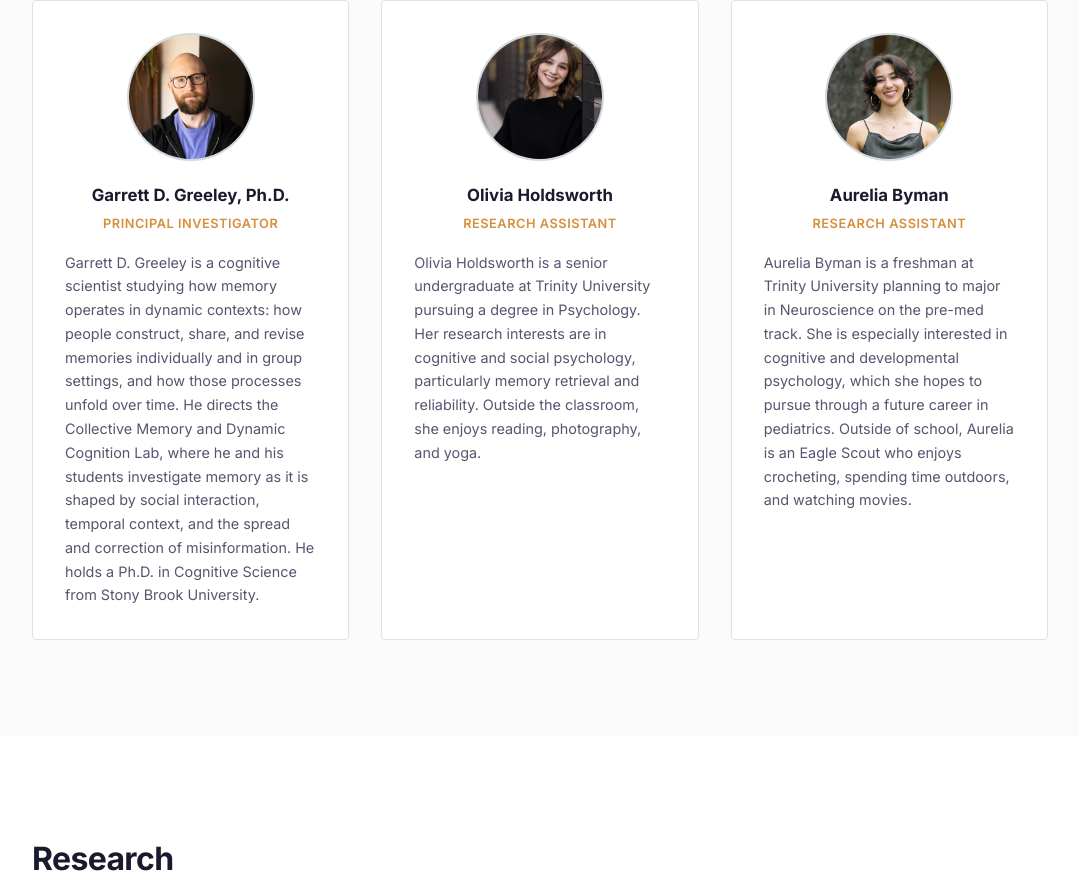
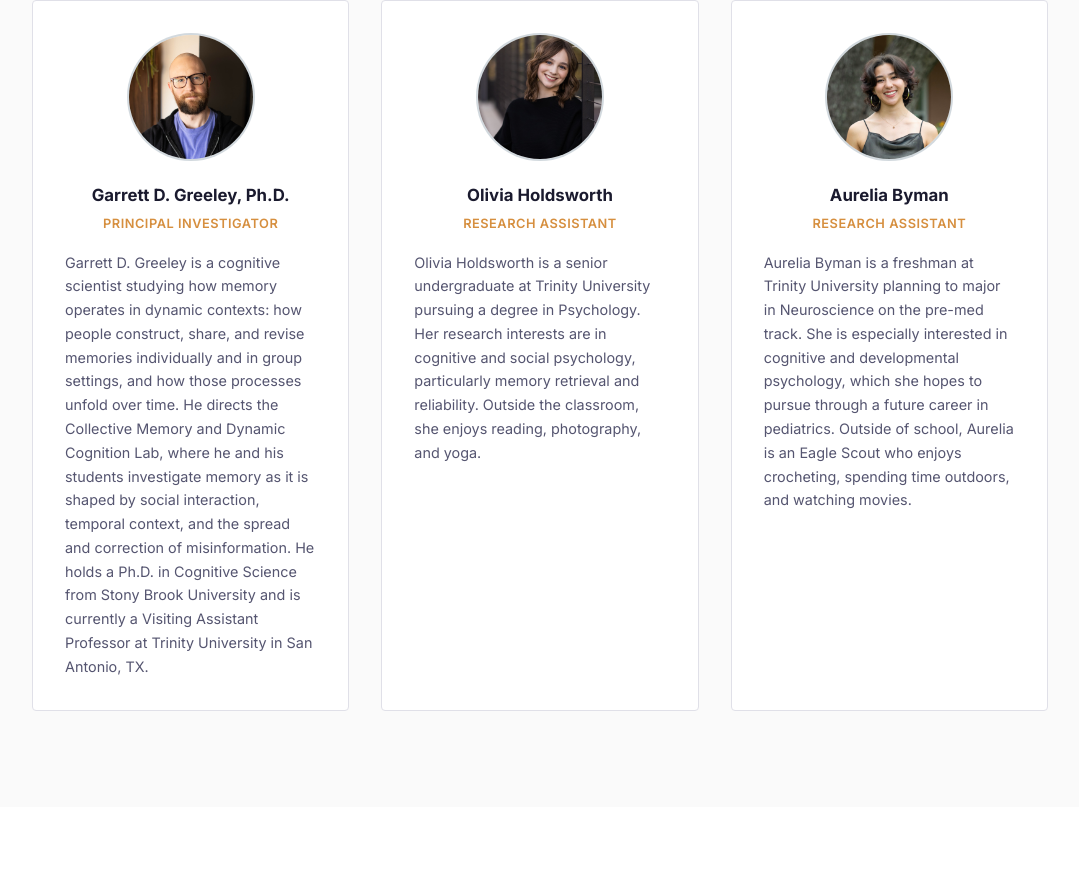
Before and after one commit to ggreeley/cmdc-lab, a plain HTML site: page index.html in a window 1280 px wide. Shown: the part 1537-2429 px from the top of the page, without its empty margins (100-1179 px from the left). Drawn offline with Linux system fonts and the light colour scheme.

Commit message:
Fill in Garrett's current position
Replaces the placeholder with Visiting Assistant Professor at Trinity
University, San Antonio, TX.

Co-Authored-By: Claude Sonnet 5 <noreply@anthropic.com>
Claude-Session: https://claude.ai/code/session_01GGJhnKUr9VJMsvKU29THDB

```diff
--- a/index.html
+++ b/index.html
@@ -71,7 +71,7 @@
                     </div>
                     <h3 class="person-name">Garrett D. Greeley, Ph.D.</h3>
                     <p class="person-role">Principal Investigator</p>
-                    <p class="person-bio">Garrett D. Greeley is a cognitive scientist studying how memory operates in dynamic contexts: how people construct, share, and revise memories individually and in group settings, and how those processes unfold over time. He directs the Collective Memory and Dynamic Cognition Lab, where he and his students investigate memory as it is shaped by social interaction, temporal context, and the spread and correction of misinformation. He holds a Ph.D. in Cognitive Science from Stony Brook University.</p>
+                    <p class="person-bio">Garrett D. Greeley is a cognitive scientist studying how memory operates in dynamic contexts: how people construct, share, and revise memories individually and in group settings, and how those processes unfold over time. He directs the Collective Memory and Dynamic Cognition Lab, where he and his students investigate memory as it is shaped by social interaction, temporal context, and the spread and correction of misinformation. He holds a Ph.D. in Cognitive Science from Stony Brook University and is currently a Visiting Assistant Professor at Trinity University in San Antonio, TX.</p>
                 </div>
 
                 <!-- RA -->
```
Also changed, not shown: 1 other file.
